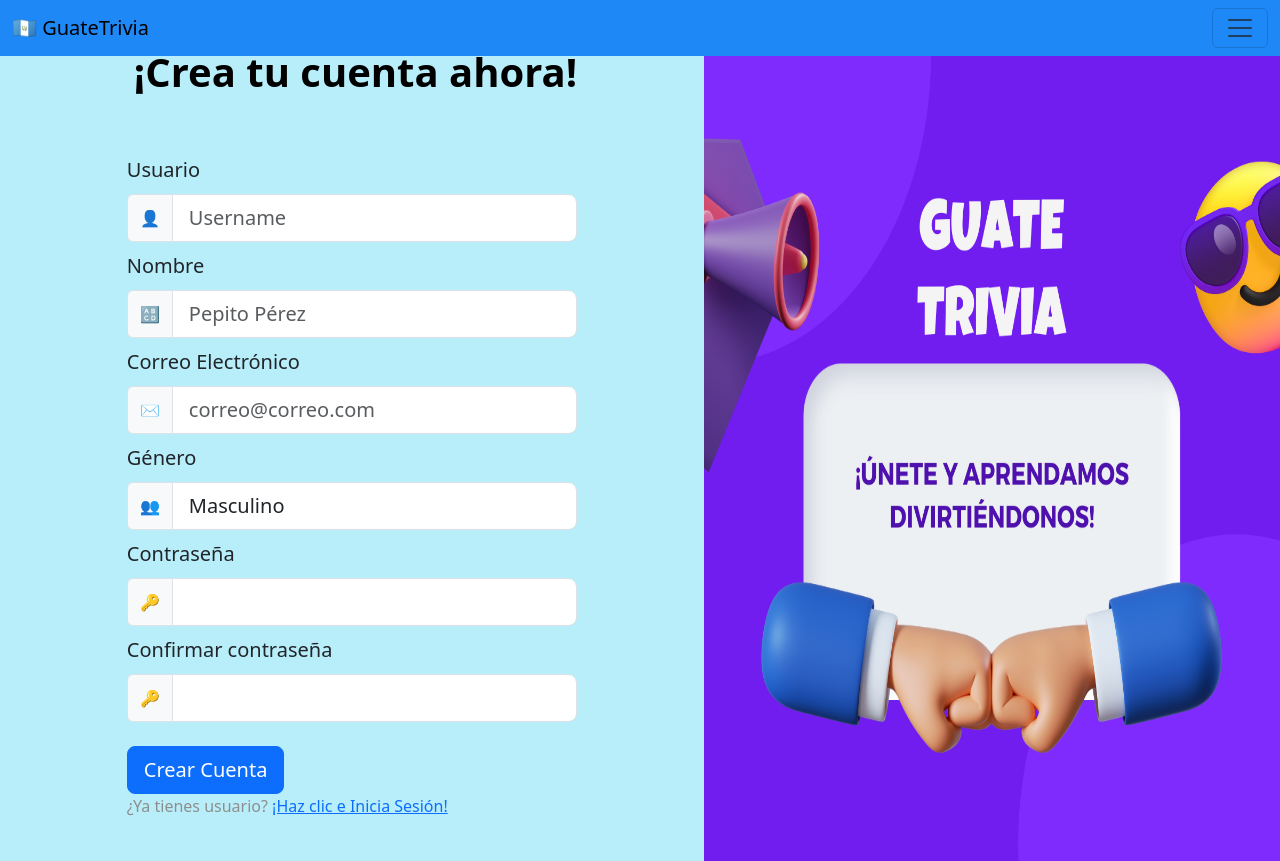
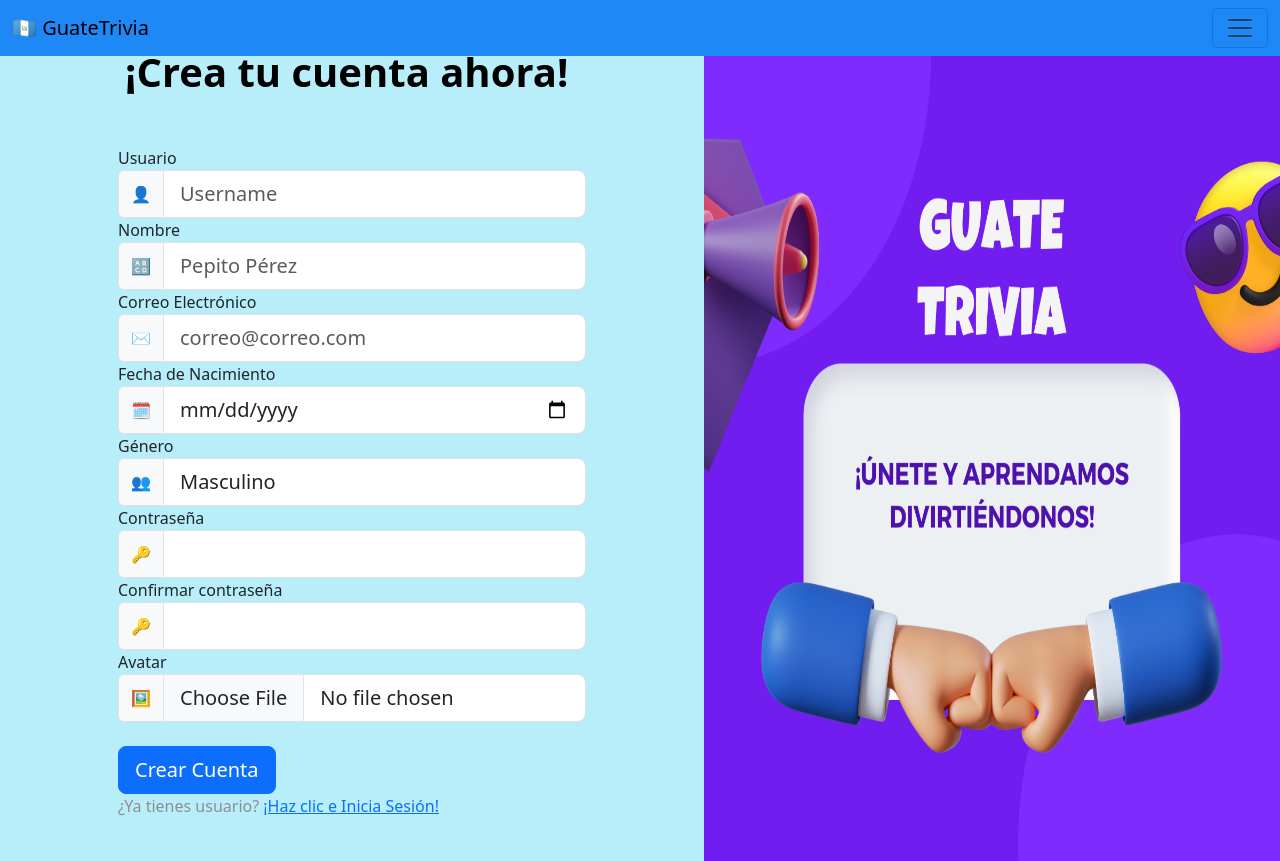
Before and after one commit to ZarakiLancelot/guatetrivia, a Flask app: page /register in a window 1280 px wide. Run offline with Flask 3, Linux system fonts and the light colour scheme; some libraries are stand-ins or nearby versions.

Commit message:
se agregan fecha de nacimiento y avatar al registro

```diff
--- a/trivia/__init__.py
+++ b/trivia/__init__.py
@@ -1,9 +1,14 @@
+import os
+
 from flask import Flask
 from flask_sqlalchemy import SQLAlchemy
 from flask_bcrypt import Bcrypt
 from flask_login import LoginManager
 
 app = Flask(__name__)
+UPLOAD_FOLDER = os.path.join('trivia', 'static', 'images', 'avatar')
+ALLOWED_EXTENSIONS = {'jpg', 'jpeg', 'png'}
+app.config['UPLOAD_FOLDER'] = UPLOAD_FOLDER
 app.config['SQLALCHEMY_DATABASE_URI'] = 'sqlite:///guatetrivia.db'
 app.config['SQLALCHEMY_TRACK_MODIFICATIONS'] = False
 app.config['SECRET_KEY'] = '03c21eccc0c7ded351eacdaa'
--- a/trivia/forms.py
+++ b/trivia/forms.py
@@ -1,4 +1,5 @@
 from flask_wtf import FlaskForm
+from flask_wtf.file import FileField, FileAllowed
 from wtforms import StringField, PasswordField, SubmitField, EmailField, SelectField, DateField
 from wtforms.validators import DataRequired, Length, Email, EqualTo, ValidationError
 from trivia.models import User
@@ -17,18 +18,20 @@ class RegisterForm(FlaskForm):
         if email:
             raise ValidationError('El correo electrónico ya existe, por favor intenta con otro correo electrónico')
 
-    username = StringField(label='Usuario', validators=[Length(min=5, max=20), DataRequired()])
+    username = StringField(label='Usuario', validators=[Length(min=6, max=20), DataRequired()])
     nombre = StringField(label="Nombre", validators=[DataRequired()])
     email = EmailField(label='Correo Electrónico', validators=[DataRequired(), Email()])
+    fecha_nacimiento = DateField(label="Fecha de Nacimiento")
     password = PasswordField(label='Contraseña',
-                             validators=[DataRequired(), Length(min=6)])
+                             validators=[DataRequired(), Length(min=8)])
     confirm_password = PasswordField(label='Confirmar contraseña',
                                      validators=[DataRequired(),
                                                  EqualTo('password', message='Las contraseñas deben de ser iguales')
                                                  ])
     genero = SelectField('Género', choices=[('masculino', 'Masculino'), ('femenino', 'Femenino')],
                          validators=[DataRequired()])
-    fecha_nacimiento = DateField(label="Fecha de Nacimiento")
+    avatar = FileField('Avatar', validators=[FileAllowed(['jpg', 'png', 'jpeg'],
+                                                         'Solo se permiten imágenes con extensión JPG, JPEG y PNG')])
     submit = SubmitField(label='Crear Cuenta')
 
 
--- a/trivia/models.py
+++ b/trivia/models.py
@@ -1,5 +1,6 @@
 from trivia import bcrypt, db, login_manager
 from flask_login import UserMixin
+from datetime import datetime
 
 
 @login_manager.user_loader
@@ -8,12 +9,15 @@ def load_user(user_id):
 
 
 class User(db.Model, UserMixin):
+    __tablename__ = 'users'
     id = db.Column(db.Integer(), primary_key=True)
     nombre = db.Column(db.String(length=50), nullable=False)
     username = db.Column(db.String(length=20), nullable=False, unique=True)
     email = db.Column(db.String(length=50), nullable=False, unique=True)
     password_hash = db.Column(db.String(length=60), nullable=False)
     genero = db.Column(db.String(length=15), nullable=False)
+    fecha_nacimiento = db.Column(db.Date(), nullable=False)
+    avatar = db.Column(db.String(1024))
 
     @property
     def password(self):
--- a/trivia/routes.py
+++ b/trivia/routes.py
@@ -1,4 +1,7 @@
-from trivia import app
+import os
+
+from werkzeug.utils import secure_filename
+from trivia import app, ALLOWED_EXTENSIONS
 from flask import render_template, redirect, url_for, flash, get_flashed_messages
 from trivia.forms import RegisterForm, LoginForm
 from trivia.models import User
@@ -6,25 +9,45 @@ from trivia import db
 from flask_login import login_user, logout_user, login_required
 
 
+def allowed_file(filename):
+    return '.' in filename and filename.rsplit('.', 1)[1].lower() in ALLOWED_EXTENSIONS
+##################################################################################################
+
+
 @app.route('/')
 def home_page():
     return render_template('home.html')
+##################################################################################################
 
 
 @app.route('/dashboard')
 @login_required
 def dashboard():
     return render_template('dashboard.html')
+##################################################################################################
 
 
 @app.route('/register', methods=['GET', 'POST'])
 def register():
     form = RegisterForm()
     if form.validate_on_submit():
+        if form.avatar.data:
+            avatar = form.avatar.data
+            if avatar and allowed_file(avatar.filename):
+                filename = secure_filename(avatar.filename)
+                avatar.save(os.path.join(app.config['UPLOAD_FOLDER'], filename))
+                avatar_url = os.path.join(app.config['UPLOAD_FOLDER'], filename)
+            else:
+                avatar_url = None
+        else:
+            avatar_url = None
+
         user_to_create = User(username=form.username.data,
                               nombre=form.nombre.data,
                               email=form.email.data,
                               genero=form.genero.data,
+                              fecha_nacimiento=form.fecha_nacimiento.data,
+                              avatar=avatar_url,
                               password=form.password.data)
         db.session.add(user_to_create)
         db.session.commit()
@@ -37,6 +60,7 @@ def register():
             flash(f'Hay errores al crear el usuario: {err_msg}', category='danger')
 
     return render_template('register.html', form=form)
+##################################################################################################
 
 
 @app.route('/login', methods=['GET', 'POST'])
@@ -54,6 +78,7 @@ def login():
                   f'por favor intenta de nuevo', category="danger")
 
     return render_template('login.html', form=form)
+##################################################################################################
 
 
 @app.route('/logout')
@@ -61,3 +86,4 @@ def logout():
     logout_user()
     flash(f'Haz cerrado sesión correctamente', category='info')
     return redirect(url_for('home_page'))
+##################################################################################################
--- a/trivia/static/css/login.css
+++ b/trivia/static/css/login.css
@@ -56,3 +56,7 @@
     color: white;
     font-family: Luckiest Guy, sans-serif;
 }
+
+.rounded-avatar {
+    border-radius: 50%;
+}
--- a/trivia/templates/base.html
+++ b/trivia/templates/base.html
@@ -18,9 +18,16 @@
     <nav class="navbar bg-body-tertiary fixed-top">
       <div class="container-fluid">
         <a class="navbar-brand" href="{{ url_for('home_page') }}">🇬🇹 GuateTrivia</a>
-        <div class="d-flex flex-row ms-auto">
+        <div class="d-flex flex-row align-items-center ms-auto me-3">
           {% if current_user.is_authenticated %}
-            <p class="d-flex nav-link me-3">Bienvenid{{ "o" if current_user.genero == "masculino" else "a" }}, {{ current_user.username }}</p>
+            <p class="nav-link me-2">Bienvenid{{ "o" if current_user.genero == "masculino" else "a" }}, {{ current_user.username }}</p>
+            <div class="d-flex align-items-center me-2">
+              {% if current_user.avatar %}
+                <img src="{{ current_user.avatar }}" alt="Avatar del Usuario" width="48" class="rounded-avatar">
+              {% else %}
+                <img src="../static/images/avatar/avatar-default.png" alt="Avatar Default" width="48">
+              {% endif %}
+            </div>
           {% endif %}
         </div>
         <button class="navbar-toggler" type="button" data-bs-toggle="offcanvas" data-bs-target="#offcanvasNavbar" aria-controls="offcanvasNavbar" aria-label="Toggle navigation">
--- a/trivia/templates/register.html
+++ b/trivia/templates/register.html
@@ -6,51 +6,65 @@
 {% block content %}
     <div class="login-main">
         <div class="login-form">
-            <form method="POST">
+            <form method="POST" enctype="multipart/form-data">
                 {{ form.hidden_tag() }}
                 <div class="login-intro">
                     <h1>¡Crea tu cuenta ahora!</h1>
                 </div>
                 <div class="col-auto">
-                    {{ form.username.label( class="col-form-label-lg" ) }}
+                    {{ form.username.label( class="col-form-label-md" ) }}
                     <div class="input-group">
                         <div class="input-group-text">👤</div>
                         {{ form.username( type="text", class="form-control form-control-lg", placeholder="Username", id="username") }}
                     </div>
                 </div>
                 <div class="col-auto">
-                    {{ form.nombre.label( class="col-form-label-lg" ) }}
+                    {{ form.nombre.label( class="col-form-label-md" ) }}
                     <div class="input-group">
                         <div class="input-group-text">🔠</div>
                         {{ form.nombre( type="text", class="form-control form-control-lg", placeholder="Pepito Pérez", id="nombre" ) }}
                     </div>
                 </div>
                 <div class="col-auto">
-                    {{ form.email.label( class="col-form-label-lg" ) }}
+                    {{ form.email.label( class="col-form-label-md" ) }}
                     <div class="input-group">
                         <div class="input-group-text">✉️</div>
                         {{ form.email( type="email", class="form-control form-control-lg", placeholder="correo@correo.com", id="email" ) }}
                     </div>
                 </div>
                 <div class="col-auto">
-                    {{ form.genero.label( class="col-form-label-lg" ) }}
+                    {{ form.fecha_nacimiento.label( class="col-form-label-md" ) }}
+                    <div class="input-group">
+                        <div class="input-group-text">🗓️</div>
+                        {{ form.fecha_nacimiento( class="form-control form-control-lg", id="fecha_nacimiento" ) }}
+                    </div>
+                </div>
+                <div class="col-auto">
+                    {{ form.genero.label( class="col-form-label-md" ) }}
                     <div class="input-group">
                         <div class="input-group-text">👥</div>
                         {{ form.genero( class="form-control form-control-lg", id="genero" ) }}
                     </div>
                 </div>
                 <div class="col-auto">
-                    {{ form.password.label( class="col-form-label-lg" ) }}
+                    {{ form.password.label( class="col-form-label-md" ) }}
                     <div class="input-group">
                         <div class="input-group-text">🔑</div>
                         {{ form.password( type="password", class="form-control form-control-lg", id="password" ) }}
                     </div>
                 </div>
                 <div class="col-auto">
-                    {{ form.confirm_password.label( class="col-form-label-lg" ) }}
+                    {{ form.confirm_password.label( class="col-form-label-md" ) }}
                     <div class="input-group">
                         <div class="input-group-text">🔑</div>
                         {{ form.confirm_password( type="password", class="form-control form-control-lg", id="confirm_password" ) }}
+                    </div>
+                </div>
+                <div class="col-auto">
+                    {{ form.avatar.label( class="col-form-label-md" ) }}
+                    <div class="input-group">
+                        <div class="input-group-text">🖼</div>
+                        {{ form.avatar( type="file", class="form-control form-control-lg", id="avatar" ) }}
                     </div>
                 </div>
 
```
Also changed, not shown: requirements.txt (+156 -5 lines), instance/guatetrivia.db, trivia/instance/guatetrivia.db (added), trivia/static/images/avatar/avatar-default.png (added), trivia/static/images/avatar/gojo.jpg (added), trivia/static/images/avatar/zoro_nohapasadonada_rostro.jpg (added).
